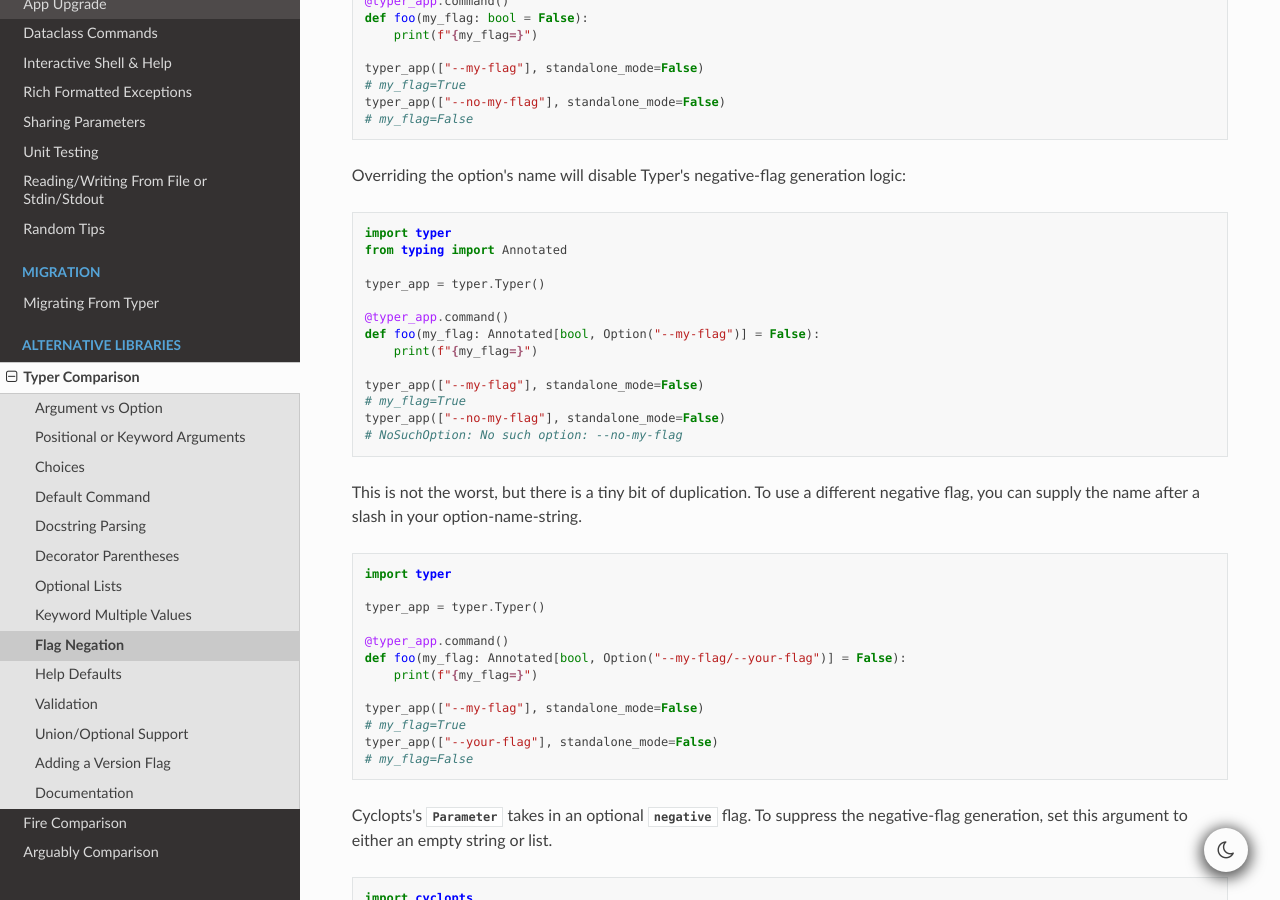
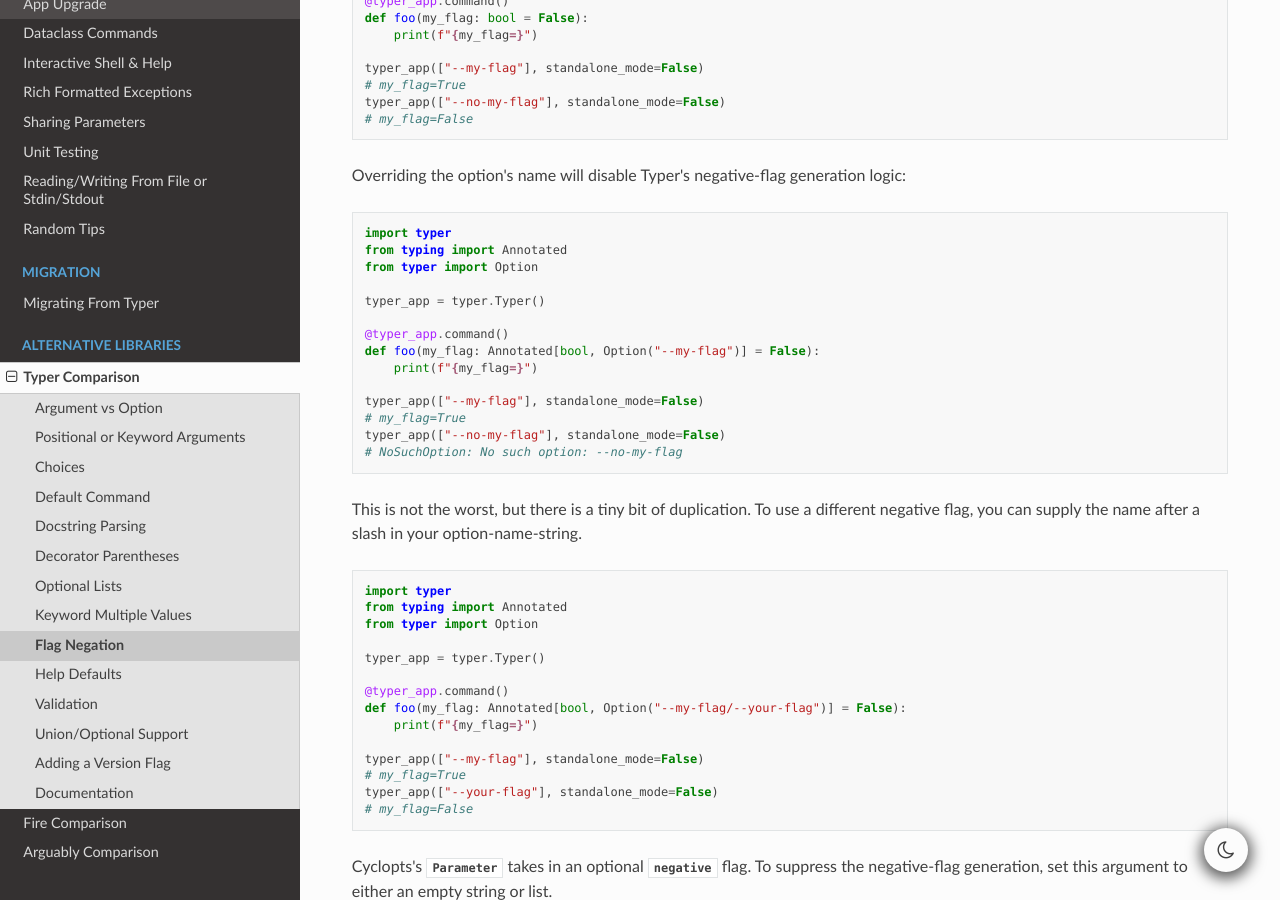
Before and after one commit to BrianPugh/cyclopts, a Sphinx documentation site: the page built from docs/source/vs_typer/flag_negation/README.rst, in a window 1280 px wide and 900 px high, scrolled down 296 px. Built offline with Sphinx 7.4.7 and the Read the Docs theme 3.1.0, drawn with Linux system fonts in a browser that asks for light colours; the version number could not be read and is left out.

Commit message:
docs: add missing typer Option imports in flag negation examples
Signed-off-by: Sai Asish Y <say.apm35@gmail.com>

```diff
--- a/docs/source/vs_typer/flag_negation/README.rst
+++ b/docs/source/vs_typer/flag_negation/README.rst
@@ -26,6 +26,7 @@
 
    import typer
    from typing import Annotated
+   from typer import Option
 
    typer_app = typer.Typer()
 
@@ -44,6 +45,8 @@
 .. code-block:: python
 
    import typer
+   from typing import Annotated
+   from typer import Option
 
    typer_app = typer.Typer()
 
```
